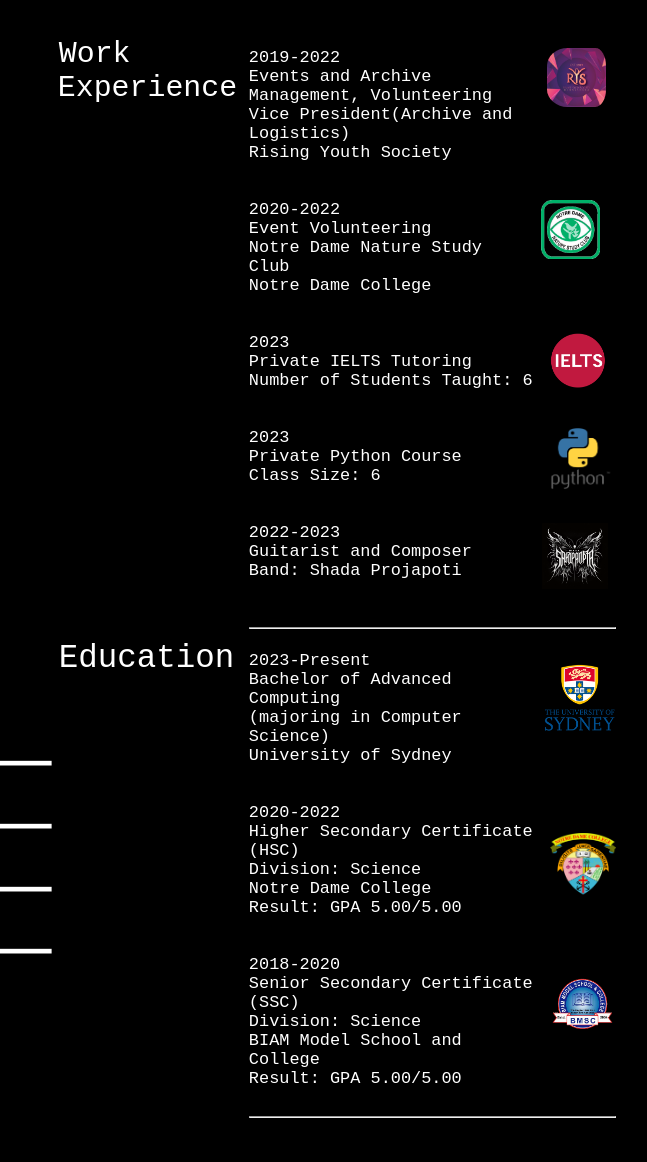
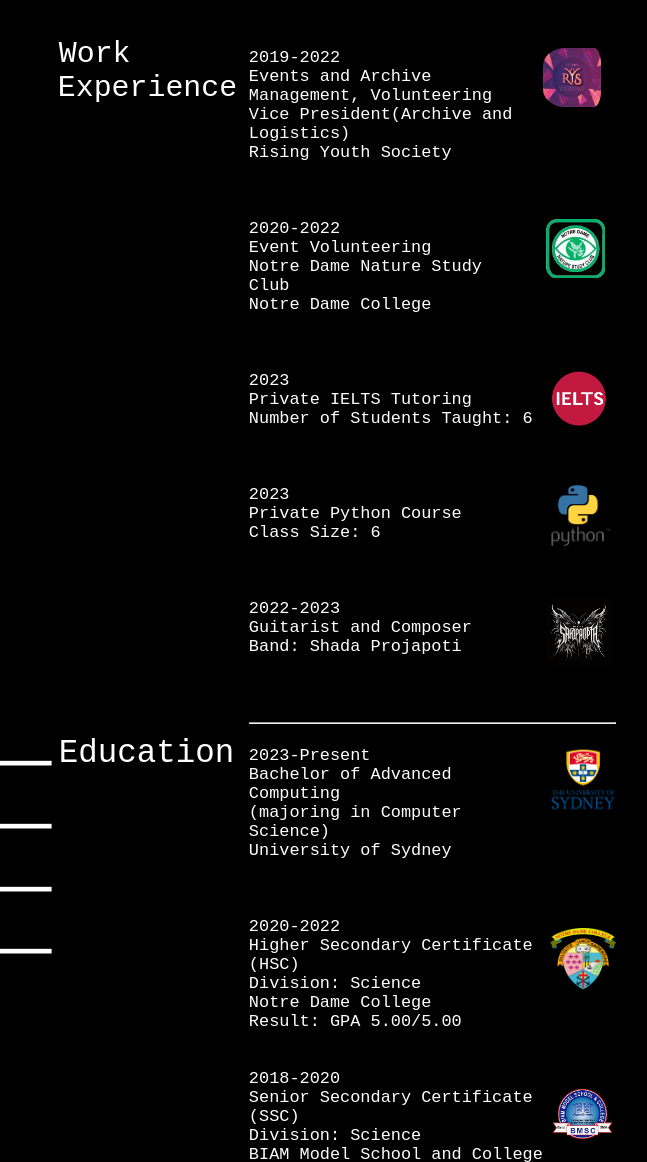
Before and after one commit to HotelBudapest/arianislam.github.io, a plain HTML site: page page1.html in a window 1280 px wide. Shown: the part 118-1280 px from the top of the page, 492-1139 px from the left. Before the commit the page ends 1258 px from the top, so only its background shows below. Drawn offline with Linux system fonts and the light colour scheme.

Commit message:
merge with master

```diff
--- a/page1.html
+++ b/page1.html
@@ -92,19 +92,24 @@
                                     Work Experience
                                 </td>
                                 <td id="resumeTable" style="padding-top: 2%;">
-                                    <img src="rys.jpg" width="16%" style="float: inline-end; padding-right: 10px; border-radius: 30%;">2019-2022<br>Events and Archive Management, Volunteering<br>Vice President(Archive and Logistics)<br>Rising Youth Society<br>
+                                    <img src="rys.jpg" width="16%" style="float: inline-end; padding-right: 4%; border-radius: 30%;">2019-2022<br>Events and Archive Management, Volunteering<br>Vice President(Archive and Logistics)<br>Rising Youth Society<br>
                                     <br>
                                     <br>
-                                    <img src="ndnsc.png" width="16%" style="float: inline-end; padding-left: 15px; padding-right: 16px;">2020-2022<br>Event Volunteering<br>Notre Dame Nature Study Club<br>Notre Dame College<br>
+                                    <br>
+                                    <img src="ndnsc.png" width="16%" style="float: inline-end; padding-left: 5%; padding-right: 3%;">2020-2022<br>Event Volunteering<br>Notre Dame Nature Study Club<br>Notre Dame College<br>
                                     <br>
                                     <br>
-                                    <img src="ielts.png" width="18%" style="float: inline-end; padding-right: 5px;">2023<br>Private IELTS Tutoring<br>Number of Students Taught: 6<br>
+                                    <br>
+                                    <img src="ielts.png" width="18%" style="float: inline-end; padding-right: 1%;">2023<br>Private IELTS Tutoring<br>Number of Students Taught: 6<br>
+                                    <br>
                                     <br>
                                     <br>
                                     <img src="pyth.png" width="19%" style="float: inline-end; padding-left: 15px; padding-right: 2px;">2023<br>Private Python Course<br>Class Size: 6<br>
                                     <br>
                                     <br>
-                                    <img src="shad.webp" width="18%" style="float: inline-end; padding-left: 10px; padding-right: 8px;">2022-2023<br>Guitarist and Composer<br>Band: Shada Projapoti<br>
+                                    <br>
+                                    <img src="shad.webp" width="18%" style="float: inline-end; padding-left: 3%; padding-right: 1%;">2022-2023<br>Guitarist and Composer<br>Band: Shada Projapoti<br>
+                                    <br>
                                     <br>
                                     <br>
                                     <hr>
@@ -115,13 +120,15 @@
                                     Education
                                 </td>
                                 <td id="resumeTable" style="padding-top: 2%;">
-                                    <img src="university-of-sydney-logo-Web.png" width="20%" style="float: right; padding-left: 15px;padding-top: 10px;">2023-Present<br>Bachelor of Advanced Computing<br>(majoring in Computer Science)<br>University of Sydney<br>
+                                    <img src="university-of-sydney-logo-Web.png" width="18%" style="float: right;">2023-Present<br>Bachelor of Advanced Computing<br>(majoring in Computer Science)<br>University of Sydney<br>
                                     <br>
                                     <br>
-                                    <img src="ndc.png" width="18%" style="float: right; padding-left: 10px; padding-top: 30px;">2020-2022<br>Higher Secondary Certificate (HSC)<br>Division: Science<br>Notre Dame College<br>Result: GPA 5.00/5.00<br>
+                                    <br>
+                                    <img src="ndc.png" width="18%" style="float: right; padding-left: 3%;padding-top: 3%;">2020-2022<br>Higher Secondary Certificate (HSC)<br>Division: Science<br>Notre Dame College<br>Result: GPA 5.00/5.00<br>
                                     <br>
                                     <br>
-                                    <img src="biam.png" width="18%" style="float: right; padding-left: 15px;padding-top: 15px;">2018-2020<br>Senior Secondary Certificate (SSC)<br>Division: Science<br>BIAM Model School and College<br>Result: GPA 5.00/5.00<br>
+                                    <img src="biam.png" width="18%" style="float: right; padding-top: 3%;">2018-2020<br>Senior Secondary Certificate (SSC)<br>Division: Science<br>BIAM Model School and College<br>Result: GPA 5.00/5.00<br>
+                                    <br>
                                     <br>
                                     <hr>
                                 </td>
```
